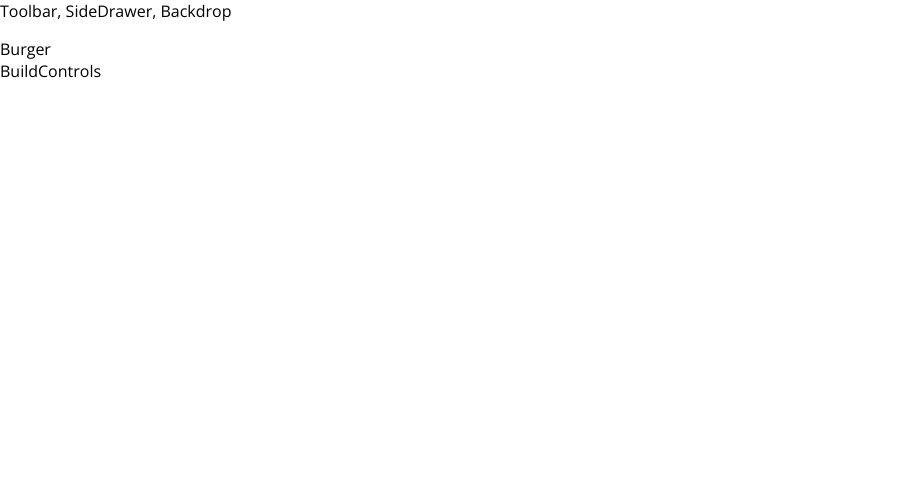
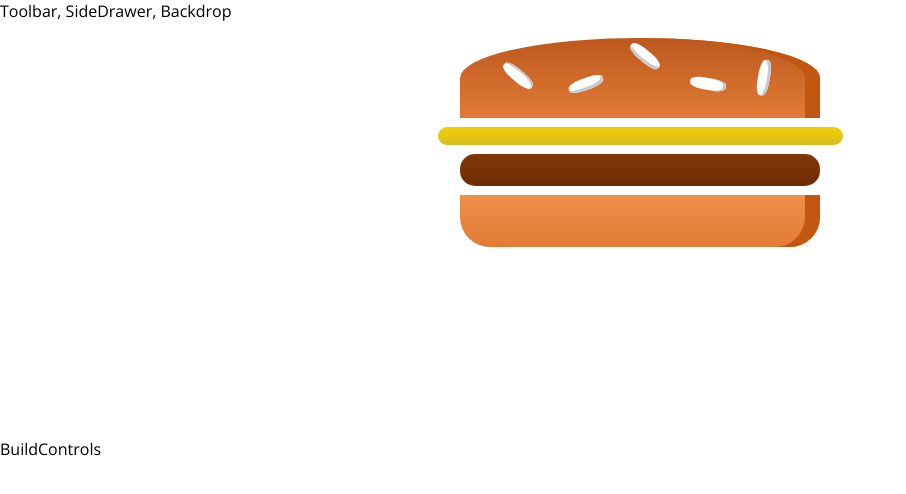
Before and after one commit to cdiasperera/build-a-burger, a React (Create React App) app: page / in a window 1280 px wide. Shown: the top 494 px of the page, without its empty margins (0-906 px from the left). Built offline with nearby package versions, Linux system fonts and the light colour scheme.

Commit message:
Burgers can now be displayed

```diff
--- a/package.json
+++ b/package.json
@@ -6,6 +6,7 @@
     "@testing-library/jest-dom": "^4.2.4",
     "@testing-library/react": "^9.4.0",
     "@testing-library/user-event": "^7.2.1",
+    "prop-types": "^15.7.2",
     "react": "^16.12.0",
     "react-dom": "^16.12.0",
     "react-scripts": "3.3.0"
--- a/src/App.js
+++ b/src/App.js
@@ -1,4 +1,5 @@
 import React from 'react'
+
 import Layout from './components/Layout/Layout'
 import BurgerBuilder from './containers/BurgerBuilder/BurgerBuilder'
 
--- a/src/components/Burger/Burger.js
+++ b/src/components/Burger/Burger.js
@@ -1,9 +1,30 @@
 import React from 'react'
+import PropTypes from 'prop-types'
+
+import Ingredient from './Ingredient/Ingredient'
+
+import classes from './Burger.module.css'
 
 const burger = (props) => {
+  const burger = props.ingredients.map((ingredient) => {
+    return (
+      <Ingredient type={ingredient} />
+    )
+  })
+
   return (
-
+    <div className={classes.Burger}>
+      {burger}
+    </div>
   )
 }
 
+burger.propTypes = {
+  ingredients: PropTypes.array.isRequired
+}
+
+burger.defaultProps = {
+  ingredients: ['Meat']
+}
+
 export default burger
--- a/src/components/Burger/Burger.module.css
+++ b/src/components/Burger/Burger.module.css
@@ -0,0 +1,29 @@
+.Burger {
+  width: 100%;
+  margin: auto;
+  height: 250px;
+  text-align: center;
+  font-weight: bold;
+  font-size: 1.2rem;
+}
+
+@media (min-width: 1000px) and (min-height: 700px) {
+  .Burger {
+    width: 700px;
+    width: 600px;
+  }
+}
+
+@media (min-width: 500px) and (min-height: 400px) {
+  .Burger {
+    width: 350px;
+    height: 300px;
+  }
+}
+
+@media (min-width: 500px) and (min-height: 401px) {
+  .Burger {
+    width: 450px;
+    height: 400px;
+  }
+}
--- /dev/null
+++ b/src/components/Burger/Ingredient/Ingredient.js
@@ -0,0 +1,50 @@
+import React from 'react'
+import PropTypes from 'prop-types'
+
+import classes from './Ingredient.module.css'
+
+const ingredient = (props) => {
+  const ingredient = getIngredientFromType(props.type)
+  return (
+    ingredient
+  )
+}
+
+const getIngredientFromType = (type) => {
+  let ingredient = null
+
+  // Besides bread-top, all ingredients are essentially divs with their type
+  // being their classname
+  switch (type) {
+    case 'BreadTop':
+      ingredient = (
+        <div className={classes.BreadTop}>
+          <div className={classes.Seeds1} />
+          <div className={classes.Seeds2} />
+        </div>
+      )
+      break
+    default:
+      ingredient = (
+        <div className={classes[type]} />
+      )
+  }
+
+  return ingredient
+}
+
+const ingredients = {
+  breadTop: 'BreadTop',
+  breadBottom: 'BreadBottom',
+  meat: 'Meat',
+  salad: 'Salad',
+  cheese: 'Cheese',
+  bacon: 'Bacon'
+}
+
+ingredient.propTypes = {
+  type: PropTypes.string.isRequired
+}
+
+export default ingredient
+export { ingredients }
--- /dev/null
+++ b/src/components/Burger/Ingredient/Ingredient.module.css
@@ -0,0 +1,113 @@
+.BreadBottom {
+  height: 13%;
+  width: 80%;
+  background: linear-gradient(#F08E4A, #e27b36);
+  border-radius: 0 0 30px 30px;
+  box-shadow: inset -15px 0 #c15711;
+  margin: 2% auto;
+}
+
+.BreadTop {
+  height: 20%;
+  width: 80%;
+  background: linear-gradient(#bc581e, #e27b36);
+  border-radius: 50% 50% 0 0;
+  box-shadow: inset -15px 0 #c15711;
+  margin: 2% auto;
+  position: relative;
+}
+
+.Seeds1 {
+  width: 10%;
+  height: 15%;
+  position: absolute;
+  background-color: white;
+  left: 30%;
+  top: 50%;
+  border-radius: 40%;
+  transform: rotate(-20deg);
+  box-shadow: inset -2px -3px #c9c9c9;
+}
+
+.Seeds1:after {
+  content: "";
+  width: 100%;
+  height: 100%;
+  position: absolute;
+  background-color: white;
+  left: -170%;
+  top: -260%;
+  border-radius: 40%;
+  transform: rotate(60deg);
+  box-shadow: inset -1px 2px #c9c9c9;
+}
+
+.Seeds1:before {
+  content: "";
+  width: 100%;
+  height: 100%;
+  position: absolute;
+  background-color: white;
+  left: 180%;
+  top: -50%;
+  border-radius: 40%;
+  transform: rotate(60deg);
+  box-shadow: inset -1px -3px #c9c9c9;
+}
+
+.Seeds2 {
+  width: 10%;
+  height: 15%;
+  position: absolute;
+  background-color: white;
+  left: 64%;
+  top: 50%;
+  border-radius: 40%;
+  transform: rotate(10deg);
+  box-shadow: inset -3px 0 #c9c9c9;
+}
+
+.Seeds2:before {
+  content: "";
+  width: 100%;
+  height: 100%;
+  position: absolute;
+  background-color: white;
+  left: 150%;
+  top: -130%;
+  border-radius: 40%;
+  transform: rotate(90deg);
+  box-shadow: inset 1px 3px #c9c9c9;
+}
+
+
+.Meat {
+  width: 80%;
+  height: 8%;
+  background: linear-gradient(#7f3608, #702e05);
+  margin: 2% auto;
+  border-radius: 15px;
+}
+
+.Cheese {
+  width: 90%;
+  height: 4.5%;
+  margin: 2% auto;
+  background: linear-gradient(#f4d004, #d6bb22);
+  border-radius: 20px;
+}
+
+.Salad {
+  width: 85%;
+  height: 7%;
+  margin: 2% auto;
+  background: linear-gradient(#228c1d, #91ce50);
+  border-radius: 20px;
+}
+
+.Bacon {
+  width: 80%;
+  height: 3%;
+  background: linear-gradient(#bf3813, #c45e38);
+  margin: 2% auto;
+}
--- a/src/components/Layout/Layout.js
+++ b/src/components/Layout/Layout.js
@@ -1,4 +1,5 @@
 import React from 'react'
+
 import classes from './Layout.module.css'
 
 const layout = (props) => {
--- a/src/containers/BurgerBuilder/BurgerBuilder.js
+++ b/src/containers/BurgerBuilder/BurgerBuilder.js
@@ -1,10 +1,19 @@
 import React, { Component } from 'react'
+
+import Burger from '../../components/Burger/Burger'
+import { ingredients } from '../../components/Burger/Ingredient/Ingredient'
 
 class BurgerBuilder extends Component {
   render = () => {
     return (
       <>
-        <div>Burger</div>
+        <Burger ingredients={[
+          ingredients.breadTop,
+          ingredients.cheese,
+          ingredients.meat,
+          ingredients.breadBottom
+        ]}
+        />
         <div>BuildControls</div>
       </>
     )
--- a/src/index.js
+++ b/src/index.js
@@ -1,7 +1,9 @@
 import React from 'react'
 import ReactDOM from 'react-dom'
+
 import './index.css'
 import App from './App'
+
 import * as serviceWorker from './serviceWorker'
 
 ReactDOM.render(<App />, document.getElementById('root'))
```
